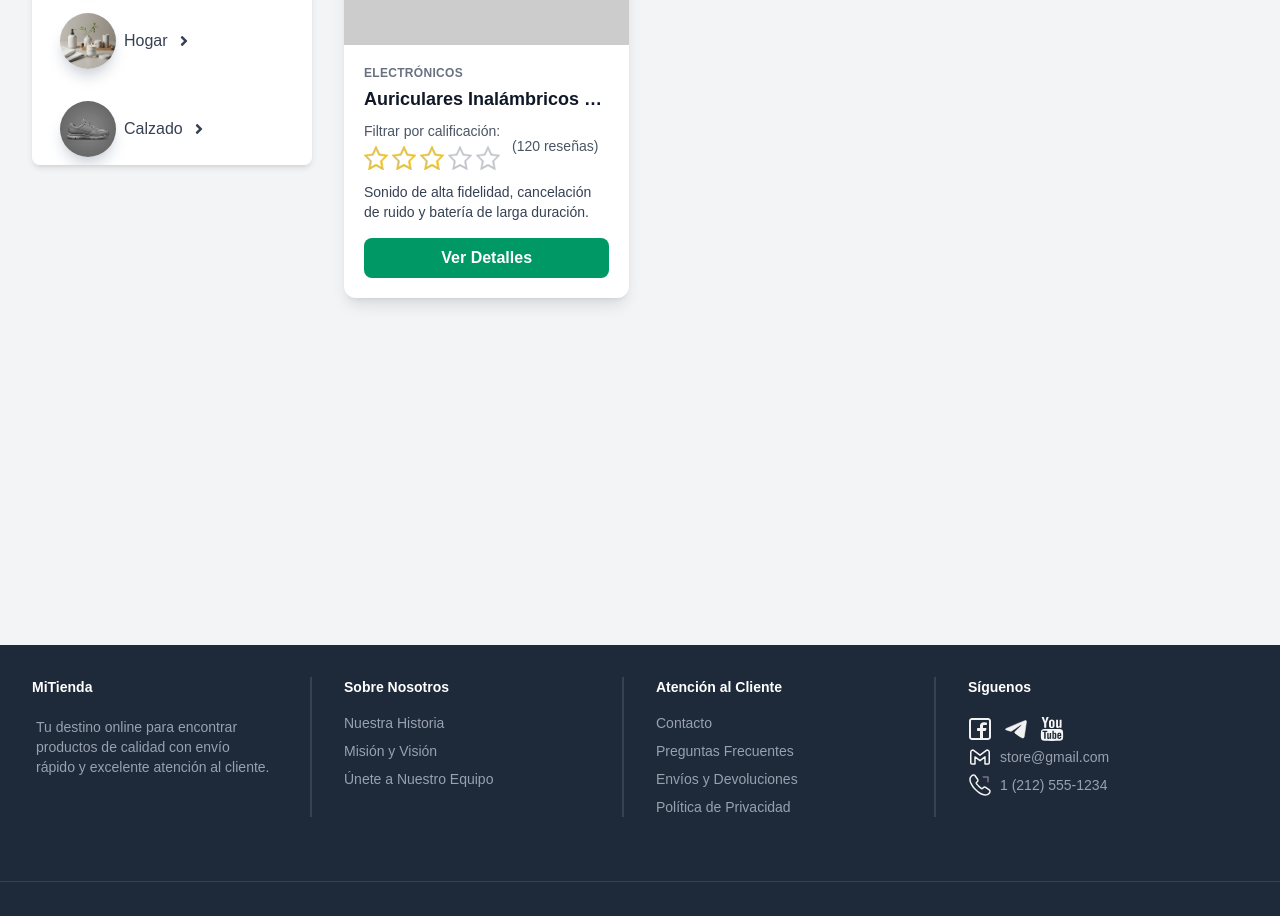
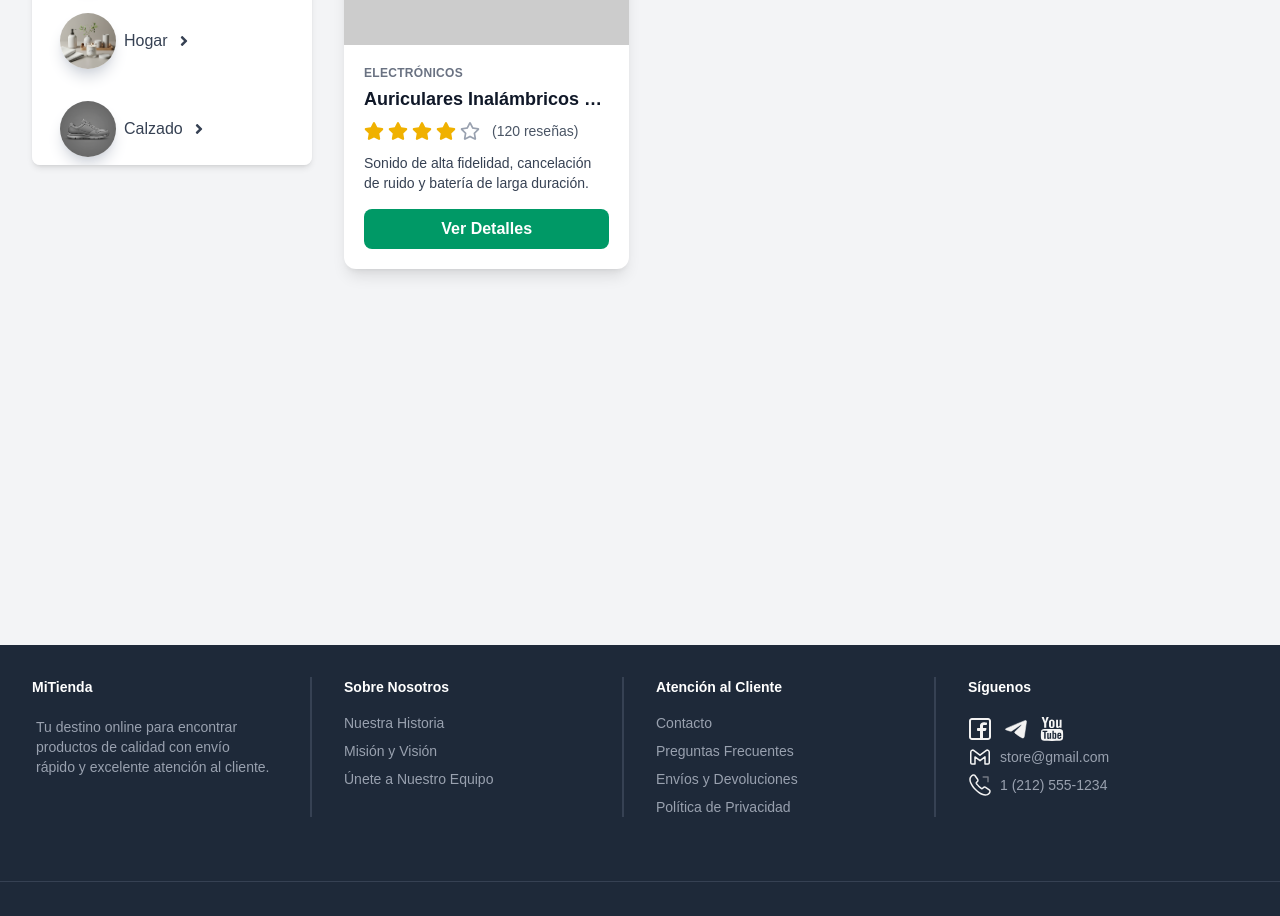
Before and after one commit to rls1990/store-front-template, a Next.js app: page / in a window 1280 px wide. Shown: the part 1120-2036 px from the top of the page. Built offline with nearby package versions, Linux system fonts and the light colour scheme.

Commit message:
rating field

```diff
--- a/src/components/products/ProductCard.tsx
+++ b/src/components/products/ProductCard.tsx
@@ -1,8 +1,25 @@
 import { BiSolidOffer } from "react-icons/bi";
 import { FaTags } from "react-icons/fa";
 import Rating from "../ui/fields/rating/Rating";
+import { FC } from "react";
 
-const ProductCard = () => {
+interface ProductCardProps {
+  data: {
+    name: string;
+    rating: number;
+    number_comments: number;
+    description: string;
+    category: string;
+    subcategory: string;
+    price: number;
+    url: string;
+    image?: string;
+    isNew?: boolean;
+    isOffer?: boolean;
+  };
+}
+
+const ProductCard: FC<ProductCardProps> = ({ data }) => {
   return (
     <div className="grid grid-cols-1 sm:grid-cols-2 xl:grid-cols-3 gap-6">
       <div className="bg-white rounded-xl shadow-lg overflow-hidden transition-transform duration-300 ease-in-out hover:scale-105 flex flex-col">
@@ -31,8 +48,7 @@ const ProductCard = () => {
             Auriculares Inalámbricos Pro
           </h3>
           <div className="flex items-center mb-3">
-            <Rating initialRating={3} readonly />
-
+            <Rating initialRating={4.2} readonly label="" />
             <span className="ml-2 text-sm text-gray-600">(120 reseñas)</span>
           </div>
           <p className="text-gray-700 text-sm mb-4 flex-grow">
--- a/src/components/products/ProductsList.tsx
+++ b/src/components/products/ProductsList.tsx
@@ -118,8 +118,23 @@ const ProductsList: FC<ProductsListProps> = ({ categories, onChange }) => {
           <h2 className="text-2xl font-bold text-gray-900 mb-6">
             Nuestros Productos
           </h2>
-
-          <ProductCard />
+          <ProductCard
+            data={{
+              name: "Auriculares Inalámbricos Pro",
+              category: "Electrónica",
+              subcategory: "Audio",
+              image:
+                "https://placehold.co/600x400/34D399/FFFFFF?text=Producto+1",
+              description:
+                "Sonido de alta fidelidad, cancelación de ruido y batería de larga duración.",
+              isNew: true,
+              isOffer: true,
+              number_comments: 120,
+              rating: 3,
+              url: "",
+              price: 190,
+            }}
+          />
         </main>
       </div>
     </div>
--- a/src/components/ui/fields/rating/Rating.tsx
+++ b/src/components/ui/fields/rating/Rating.tsx
@@ -1,8 +1,8 @@
 "use client";
 
 import { useState } from "react";
-import StarIcon from "../../icons/StarIcon";
 import DeleteIcon from "../../icons/DeleteIcon";
+import { FaRegStar, FaStar } from "react-icons/fa";
 
 interface RatingProps {
   initialRating?: number;
@@ -52,13 +52,11 @@ export default function Rating({
                 ratingValue === 1 ? "estrella" : "estrellas"
               }`}
             >
-              <StarIcon
-                className={`h-6 w-6 ${
-                  ratingValue <= (hoverRating || rating)
-                    ? "[&_g]:stroke-yellow-400"
-                    : "[&_g]:stroke-gray-300"
-                }`}
-              />
+              {ratingValue <= (hoverRating || rating) ? (
+                <FaStar className="size-5 text-yellow-500" />
+              ) : (
+                <FaRegStar className="size-5 text-gray-400" />
+              )}
             </button>
           );
         })}
--- a/src/components/ui/icons/StarIcon.tsx
+++ /dev/null
@@ -1,53 +0,0 @@
-import { FC } from "react";
-
-interface StarIconProps {
-  className?: string;
-}
-
-const StarIcon: FC<StarIconProps> = ({ className }) => {
-  return (
-    <svg
-      width="800px"
-      height="800px"
-      viewBox="0 0 32 32"
-      version="1.1"
-      xmlns="http://www.w3.org/2000/svg"
-      xmlnsXlink="http://www.w3.org/1999/xlink"
-      fill="#000000"
-      className={className + " transition-all"}
-    >
-      <g id="SVGRepo_bgCarrier" strokeWidth="0" />
-
-      <g
-        id="SVGRepo_tracerCarrier"
-        strokeLinecap="round"
-        strokeLinejoin="round"
-      />
-
-      <g id="SVGRepo_iconCarrier">
-        <title>start-favorite</title> <desc>Created with Sketch Beta.</desc>{" "}
-        <defs> </defs>
-        <g
-          id="Page-1"
-          stroke="none"
-          strokeWidth="1"
-          fill="none"
-          fillRule="evenodd"
-        >
-          <g
-            id="Icon-Set"
-            transform="translate(-152.000000, -879.000000)"
-            fill="#bababa"
-          >
-            <path
-              d="M168,903.21 L160.571,907.375 L161.989,898.971 L155.594,892.442 L164.245,891.317 L168,883.313 L171.722,891.317 L180.344,892.54 L174.011,899.002 L175.335,907.406 L168,903.21 L168,903.21 Z M184,891.244 L172.962,889.56 L168,879 L163.038,889.56 L152,891.244 L159.985,899.42 L158.095,911 L168,905.53 L177.905,911 L176.015,899.42 L184,891.244 L184,891.244 Z"
-              id="start-favorite"
-            ></path>
-          </g>
-        </g>
-      </g>
-    </svg>
-  );
-};
-
-export default StarIcon;
```
